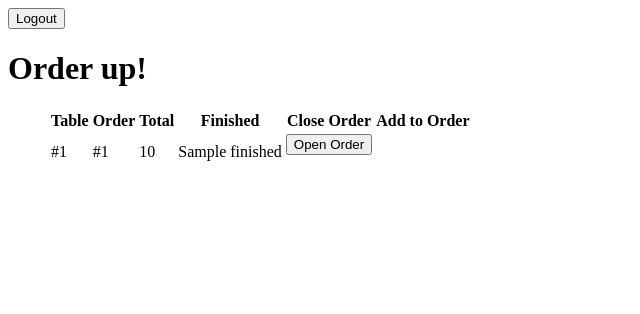
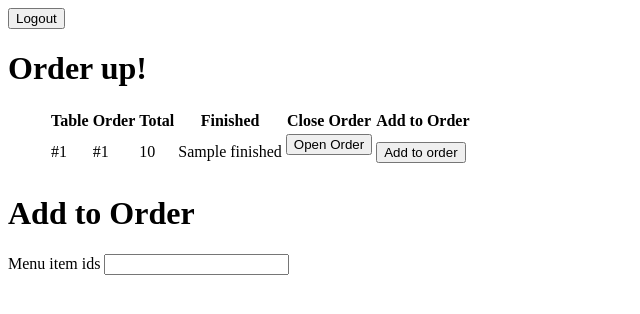
Before and after one commit to jagLas/week-18-Flask-SQLAlchemy-Forms, a Flask app: template order-up-project/app/templates/orders.html in a window 1280 px wide. Shown: the top 314 px of the page, without its empty margins (0-640 px from the left). Run offline with Flask 3, Linux system fonts and the light colour scheme; the template is opened without the code that fills it: most values are stand-ins (such as "Sample title", 1, 10 or a date in 2020); form fields are guessed from the names that the template uses.

Commit message:
setup for oderform

```diff
--- a/order-up-project/app/templates/base.html
+++ b/order-up-project/app/templates/base.html
@@ -14,5 +14,6 @@
     {% endif %}
     </form>
     {% block content %}{% endblock %}
+    {% include 'items.html' %}
   </body>
 </html>
--- /dev/null
+++ b/order-up-project/app/templates/items.html
@@ -0,0 +1,5 @@
+<h1>Add to Order</h1>
+<form id="food-list" method="POST">
+
+    {{form.menu_item_ids.label}} {{form.menu_item_ids}}
+</form>
--- a/order-up-project/app/templates/orders.html
+++ b/order-up-project/app/templates/orders.html
@@ -36,7 +36,9 @@
                 {% endif %}
             </td>
             <td>
-
+                <button form="food-list" formaction="/orders/{{order.order_id}}/items">
+                    Add to order
+                </button>
             </td>
         </tr>
         {% endfor %}
--- a/order-up-project/database.py
+++ b/order-up-project/database.py
@@ -14,7 +14,9 @@ with app.app_context():
     db.create_all()
 
     employee = Employee(name="Margot", employee_number=1234, password="password")
+    employee2 = Employee(name="Robbie", employee_number=1111, password="password")
     db.session.add(employee)
+    db.session.add(employee2)
     db.session.commit()
 
     beverages = MenuItemType(name="Beverages")
```
Also changed, not shown: order-up-project/app/forms.py (+6 -1 lines), order-up-project/app/routes/orders.py (+14 -2 lines).
